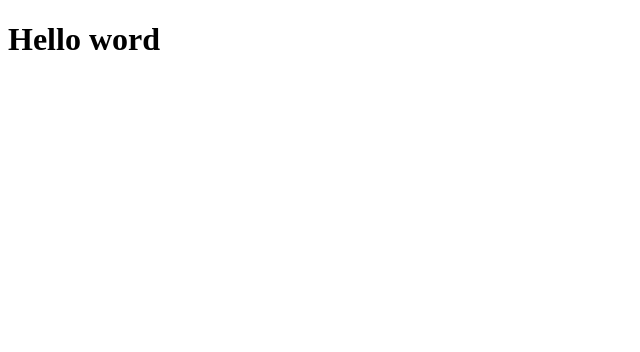
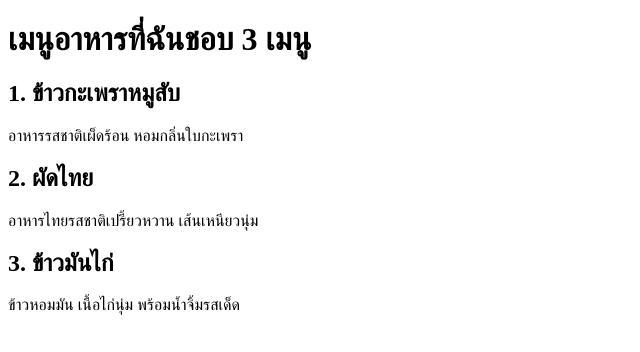
Before and after one commit to zakielz5057-byte/fav-food-lab, a plain HTML site: page index.html in a window 1280 px wide. Shown: the whole page, without its empty margins (0-640 px from the left). Drawn offline with Linux system fonts and the light colour scheme.

Commit message:
Hello World

```diff
--- a/index.html
+++ b/index.html
@@ -1,11 +1,23 @@
+
 <!DOCTYPE html>
-<html lang="en">
+<html lang="th">
 <head>
     <meta charset="UTF-8">
     <meta name="viewport" content="width=device-width, initial-scale=1.0">
-        <title>Document</title>
+    <title>เมนูอาหารที่ชอบ</title>
 </head>
 <body>
-        <h1>Hello word</h1>
+
+    <h1>เมนูอาหารที่ฉันชอบ 3 เมนู</h1>
+
+    <h2>1. ข้าวกะเพราหมูสับ</h2>
+    <p>อาหารรสชาติเผ็ดร้อน หอมกลิ่นใบกะเพรา</p>
+
+    <h2>2. ผัดไทย</h2>
+    <p>อาหารไทยรสชาติเปรี้ยวหวาน เส้นเหนียวนุ่ม</p>
+
+    <h2>3. ข้าวมันไก่</h2>
+    <p>ข้าวหอมมัน เนื้อไก่นุ่ม พร้อมน้ำจิ้มรสเด็ด</p>
+
 </body>
 </html>
```
Also changed, not shown: menu.txt. Lines whose indentation alone changed are shown as unchanged.
